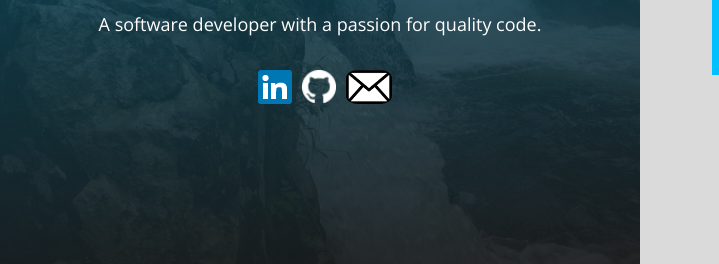
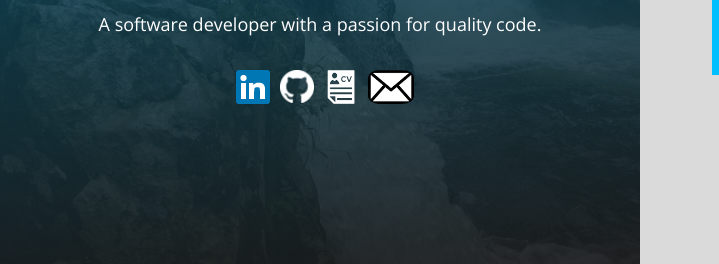
Before and after one commit to MichielDean/PortfolioWebsite, a Gatsby site: page / in a window 1280 px wide. Shown: the part 530-794 px from the top of the page, 0-719 px from the left. Built offline with nearby package versions, Linux system fonts and the light colour scheme; Gatsby itself is replaced by a stand-in of ours.

Commit message:
Adding cv download

```diff
--- a/config/SiteConfig.ts
+++ b/config/SiteConfig.ts
@@ -14,6 +14,8 @@ export default {
   linkedInLogo: '/assets/linkedInLogo.png',
   gitHubLogo: '/assets/githubLogo.png',
   emailLogo: '/assets/emailLogo.png',
+  cvLogo: '/assets/cv.png',
+  resumePdf: '/assets/MichielBugherResume.pdf',
 
   // Manifest and Progress color
   // See: https://developers.google.com/web/fundamentals/web-app-manifest/
--- a/src/pages/index.tsx
+++ b/src/pages/index.tsx
@@ -76,6 +76,9 @@ export default class IndexPage extends React.Component<PageProps> {
                 <a href="https://github.com/MichielDean">
                   <img className="contact-logo" src={config.gitHubLogo} alt="Github" />
                 </a>
+                <a href={config.resumePdf} download="MichielBugherResume.pdf">
+                  <img className="contact-logo" src={config.cvLogo} alt="CV" />
+                </a>
                 <EmailLink />
               </HomepageContent>
             </GridRow>
```
Also changed, not shown: static/assets/cv.png (added), 1 other file.
